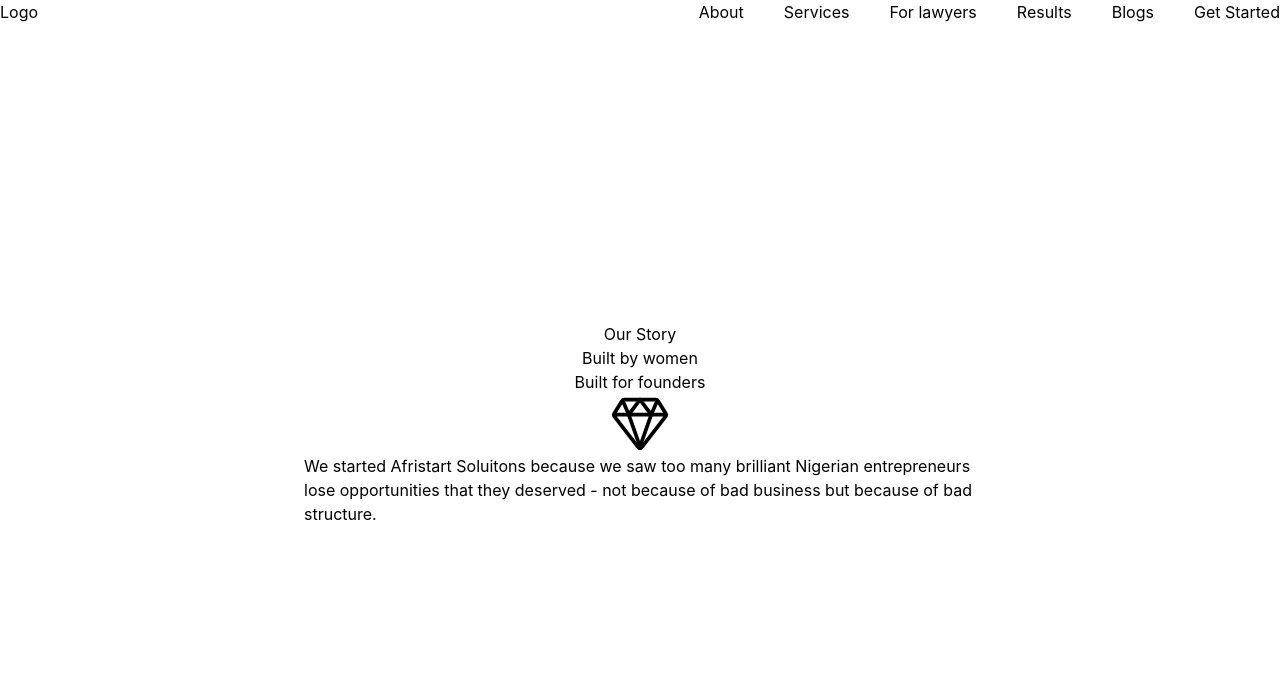
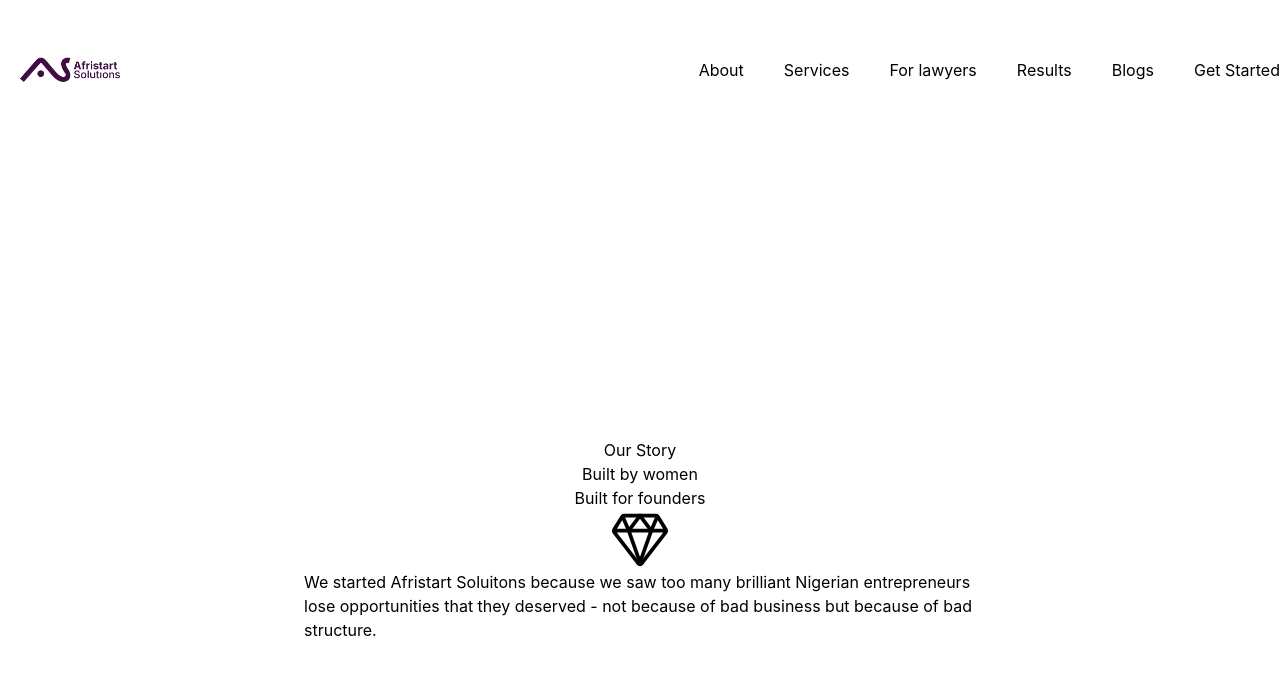
Before and after one commit to Yetty2020/AfriStart, a React (Vite) app: page / in a window 1280 px wide. Shown: the top 674 px of the page. Built offline with nearby package versions, Linux system fonts and the light colour scheme.

Commit message:
refactor: Import reusable Logo into navigation

```diff
--- a/src/components/Logo.tsx
+++ b/src/components/Logo.tsx
@@ -1,9 +1,9 @@
-import LogoImg from "..assets/Logo.png"
+import LogoImg from "../assets/Logo.png"
 
 const Logo: React.FC = () => {
   return(
     <div>
-      <img src={LogoImg} alt="logo" className="w-10 h-10"/>
+      <img src={LogoImg} alt="logo" className="w-35 h-35"/>
     </div>
   )
 }
--- a/src/components/Navbar.tsx
+++ b/src/components/Navbar.tsx
@@ -2,6 +2,7 @@
 import { navlinks } from "./constants/Navigation";
 import { HiMenuAlt3 } from "react-icons/hi";
 import { RiCloseFill } from "react-icons/ri";
+import Logo from "./Logo";
 
 function Navbar() {
   const [isopenMenu, setIsMenuOpen] = useState(false);
@@ -13,7 +14,7 @@
   return (
     <nav className="w-full flex justify-between ">
       <div>
-        <span>Logo</span>
+        <Logo/>
       </div>
 
       <ul className="hidden lg:flex justify-between items-center gap-10">
@@ -36,7 +37,7 @@
         >
           {/* First Item: The Logo */}
           <div className="mb-10">
-            <span className="text-white font-bold">Logo</span>
+            <Logo/>
           </div>
 
           {/* Second Item: The Links */}
```
